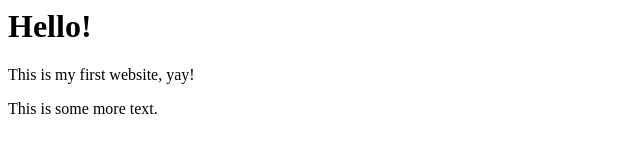
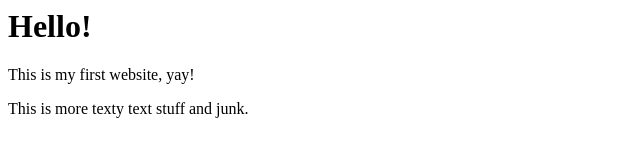
Before and after one commit to amandapennell/intro-to-github, a plain HTML site: page index.html in a window 1280 px wide. Shown: the whole page, without its empty margins (0-640 px from the left). Drawn offline with Linux system fonts and the light colour scheme.

Commit message:
Fix some grammar in the description

```diff
--- a/index.html
+++ b/index.html
@@ -2,4 +2,4 @@
 
 <p>This is my first website, yay!</p>
 
-<p>This is some more text.</p>
+<p>This is more texty text stuff and junk.</p>
```
